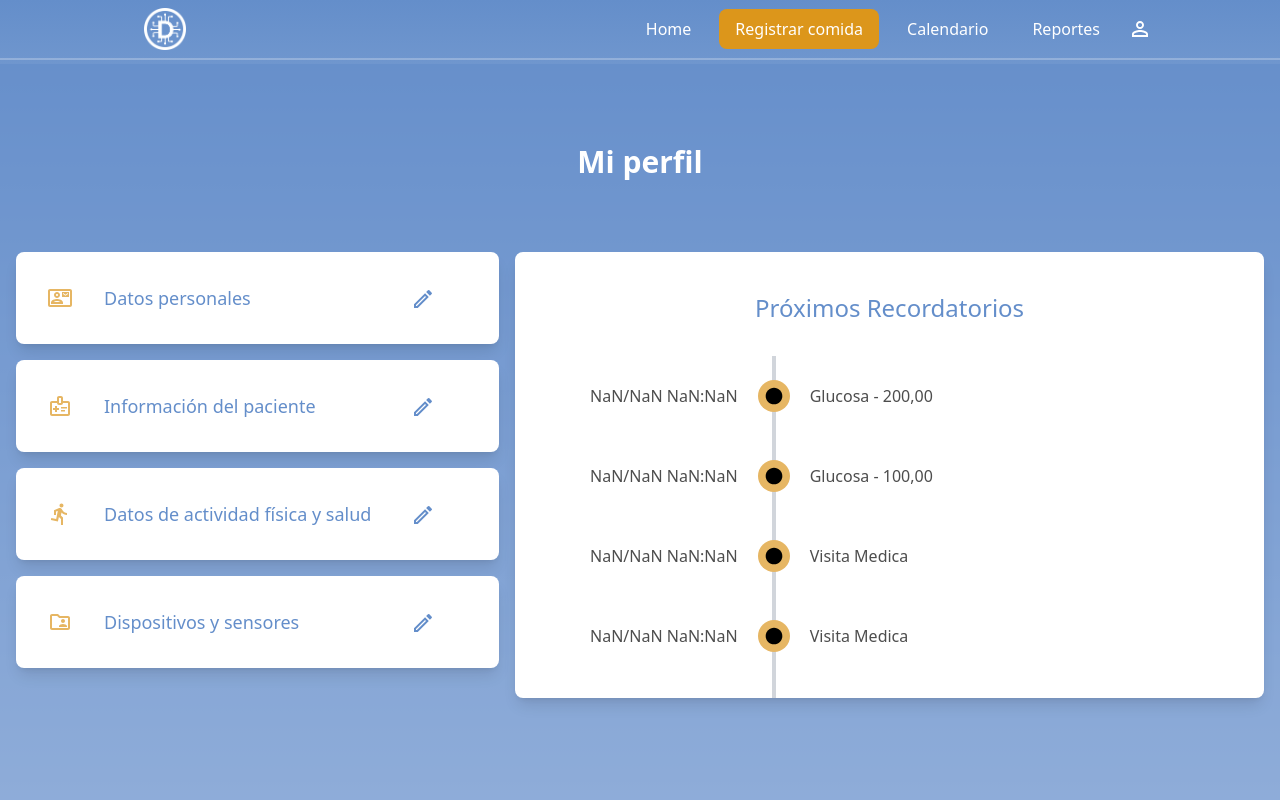
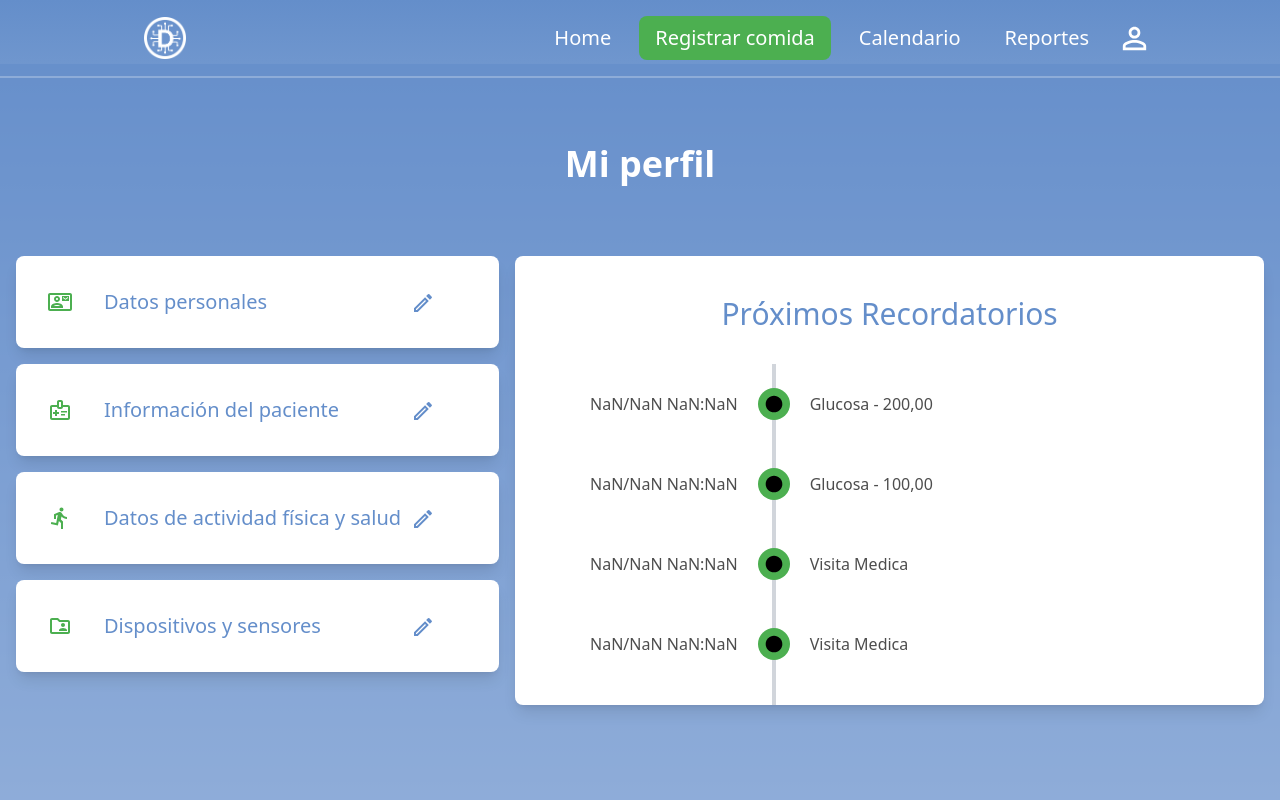
Before and after one commit to NuriaROrquin/diabetia, a Next.js app in the folder frontend/: page /profile in a window 1280 px wide. Shown: the top 800 px of the page. Built offline with nearby package versions, Linux system fonts and the light colour scheme.

Commit message:
Look&Feel

```diff
--- a/frontend/components/card/index.js
+++ b/frontend/components/card/index.js
@@ -1,23 +1,20 @@
 import Link from "next/link";
 import Image from "next/image";
 import MedicalInformationOutlinedIcon from '@mui/icons-material/MedicalInformationOutlined';
-import ContactMailOutlinedIcon from '@mui/icons-material/ContactMailOutlined';
-import DirectionsRunOutlinedIcon from '@mui/icons-material/DirectionsRunOutlined';
-import FolderSharedOutlinedIcon from '@mui/icons-material/FolderSharedOutlined';
 import ModeEditOutlineOutlinedIcon from '@mui/icons-material/ModeEditOutlineOutlined';
 import CustomTooltip from "@/components/tooltip";
-import {ErrorOutline, HelpOutline} from "@mui/icons-material";
+import {ContactMailOutlined, FolderSharedOutlined, DirectionsRunOutlined, ErrorOutline, HelpOutline} from "@mui/icons-material";
 
 const getIconComponent = (title) => {
     switch (title) {
         case 'Datos personales':
-            return ContactMailOutlinedIcon;
+            return ContactMailOutlined;
         case 'Información del paciente':
             return MedicalInformationOutlinedIcon;
         case 'Datos de actividad física y salud':
-            return DirectionsRunOutlinedIcon;
+            return DirectionsRunOutlined;
         case 'Dispositivos y sensores':
-            return FolderSharedOutlinedIcon;
+            return FolderSharedOutlined;
         default:
             return null;
     }
@@ -28,25 +25,33 @@ export const MetricCard = ({number, textIndicator, title, description, unit, too
         return isWarning === null || number == 0 ? 'text-blue-primary' : isWarning === false ? 'text-green-primary' : 'text-red-primary'
     }
 
+    const getBackgroundColor = () => {
+        return isWarning === null || number == 0 ? 'bg-white' : isWarning === false ? 'bg-white' : 'bg-red-primary';
+    }
+
+    const getAdditionalTextColor = () => {
+        return isWarning === null || number == 0 ? 'text-gray-primary' : isWarning === false ? 'text-gray-primary' : 'text-gray-primary'
+    }
+
     return (
 
-        <div className="min-w-80 w-full sm:w-1/3 lg:w-1/4 bg-white p-8 rounded-2xl shadow relative">
+        <div className={`min-w-80 w-full sm:w-1/3 lg:w-1/4 bg-white p-8 rounded-2xl shadow relative`}>
 
             <CustomTooltip title={`${tooltipContent}`}  placement="top" arrow>
                 <HelpOutline className="text-orange-primary absolute top-4 right-4"/>
             </CustomTooltip>
 
-            {isWarning && !loading && number !== 0 && <span className="flex absolute h-6 w-6 top-0 left-0 mt-2 ml-2">
-                <ErrorOutline className="animate-ping font-bold text-6xl text-red-primary">!</ErrorOutline>
+            {isWarning && !loading && number !== 0 && <span className="flex absolute h-1 w-1 top-0 left-0 mt-3 ml-3">
+                <ErrorOutline className="animate-ping-slow font-bold text-3xl text-red-primary"></ErrorOutline>
             </span>}
 
             {!loading &&
                 <div className="w-full flex justify-center flex-col items-center mb-4">
                     <div className="flex items-end">
-                        <h3 className={`${getTextColor()} text-6xl font-bold`}>{number}</h3>
+                        <h3 className={`${getTextColor()} text-7xl font-bold`}>{number}</h3>
                         {unit && <span className={`${getTextColor()} font-bold`}>{unit}</span>}
                     </div>
-                    <span className={`font-semibold ${getTextColor()}`}>{textIndicator}</span>
+                    <span className={`font-semibold ${getTextColor()} text-xl`}>{textIndicator}</span>
                 </div>
             }
             {loading &&
@@ -64,8 +69,8 @@ export const MetricCard = ({number, textIndicator, title, description, unit, too
                 </div>
             }
             <div className="w-full flex justify-center flex-col items-center gap-2">
-                <span className="font-bold text-gray-primary">{title}</span>
-                <span className="text-gray-primary text-center">{description}</span>
+                <span className={`font-bold ${getAdditionalTextColor()} text-xl`}>{title}</span>
+                <span className={`${getAdditionalTextColor()} text-center text-xl`}>{description}</span>
             </div>
         </div>
 
@@ -104,7 +109,7 @@ export const ProfileCard = ({ editInfo }) => {
                         <Link href={item.link || ""} className="flex items-center p-6">
                             {IconComponent && <IconComponent className="text-orange-primary text-4xl mr-8" />}
                             <div>
-                                <span className="text-blue-primary text-lg">{item.title}</span>
+                                <span className="text-blue-primary text-xl">{item.title}</span>
                             </div>
                             <div className="ml-auto">
                                 <ModeEditOutlineOutlinedIcon className="text-blue-primary mr-8" />
--- a/frontend/components/link/index.js
+++ b/frontend/components/link/index.js
@@ -8,7 +8,7 @@ export const CustomLink = ({text, href}) => {
 
 export const NavLink = ({text, href, className}) => {
     return (
-        <Link className={`inline-block text-white no-underline hover:no-underline focus:no-underline focus:text-white hover:text-white py-2 px-4 text-base ${className}`} href={href}>{text}</Link>
+        <Link className={`inline-block text-white no-underline hover:no-underline focus:no-underline focus:text-white hover:text-white py-2 px-4 text-xl ${className}`} href={href}>{text}</Link>
     )
 }
 
--- a/frontend/components/modal/index.js
+++ b/frontend/components/modal/index.js
@@ -5,7 +5,7 @@ const Modal = ({ isVisible, closeModal, children }) => {
     if (!isVisible) return null;
 
     return ReactDOM.createPortal(
-        <div className="fixed text-2xl inset-0 bg-gray-800 bg-opacity-50 flex justify-center items-center z-50">
+        <div className="fixed text-3xl inset-0 bg-gray-800 bg-opacity-50 flex justify-center items-center z-50">
             <div className="bg-white p-10 rounded-xl shadow-lg relative">
                 {children}
                 <button onClick={closeModal} className="absolute top-10 right-10 text-gray-500 hover:text-gray-700">
--- a/frontend/components/navigation/index.js
+++ b/frontend/components/navigation/index.js
@@ -49,9 +49,9 @@ export const Navigation = () => {
 
     return (
         <nav id="header" className={`fixed w-full z-30 top-0 text-white transition-all  ${scrolling && 'bg-blue-primary'} `}>
-            <div className="w-full container mx-auto flex items-center justify-between mt-0 py-2">
+            <div className="w-full container mx-auto flex items-center justify-between mt-0 py-4">
                 <div className="pl-4 flex items-center">
-                    <Link className="toggleColour text-white no-underline hover:no-underline font-bold text-2xl lg:text-4xl"
+                    <Link className="toggleColour text-white no-underline hover:no-underline font-bold text-3xl lg:text-4xl"
                           href="/">
                         <Image src="/logo-blanco.png" width={48} height={48} alt="logo diabetIA" />
                     </Link>
@@ -86,7 +86,7 @@ export const Navigation = () => {
                     </ul>
                     <div className="flex justify-center items-center relative">
                         <button className="flex items-center text-white" onClick={onHandleUserClick}>
-                            <PersonOutline/>
+                            <PersonOutline fontSize="large" />
                         </button>
 
                         <div className={`${openUserMenu ? 'text-opacity-100' : 'opacity-0'} absolute top-10 transition-all delay-0 ease-in-out`}>
--- a/frontend/components/titles/index.js
+++ b/frontend/components/titles/index.js
@@ -1,7 +1,7 @@
 export const TitleSection = ({children, className = ""}) => {
     return (
         <div className={`text-center text-gray-primary ${className}`}>
-            <h1 className="text-3xl font-bold">{children}</h1>
+            <h1 className="text-4xl font-bold">{children}</h1>
         </div>
     )
 }
@@ -9,7 +9,7 @@ export const TitleSection = ({children, className = ""}) => {
 export const SubtitleSection = ({children, className = ""}) => {
     return (
         <div className={`text-center text-gray-primary ${className}`}>
-            <h2 className="text-2xl font-medium">{children}</h2>
+            <h2 className="text-3xl font-medium">{children}</h2>
         </div>
     )
 }
--- a/frontend/constants/index.js
+++ b/frontend/constants/index.js
@@ -40,7 +40,7 @@ export const DASHBOARD_INDICATORS = [
         "key": "insulin",
         "unit": "U",
         "title": "En total",
-        "description": "Su insulina rápida y tu insulina lenta",
+        "description": "Tu insulina rápida y tu insulina lenta",
         "tooltipContent":"Se visualiza la cantidad de dosis de insulina administrada "
     },
     {
--- a/frontend/pages/calendar/index.js
+++ b/frontend/pages/calendar/index.js
@@ -67,7 +67,7 @@ export const CalendarPage = () => {
     return (
         <Section className="pt-12 pb-6">
             <div className="w-full col-start-2 flex justify-self-center justify-center pb-6 text-white">
-                <span className="text-2xl">Tu agenda de bienestar personal, todo en un mismo lugar.</span>
+                <span className="text-3xl">Tu agenda de bienestar personal, todo en un mismo lugar.</span>
             </div>
 
             {eventList && <CustomCalendar events={eventList} handleOnSelectDay={handleOnSelectDay}/>}
@@ -99,7 +99,7 @@ export const CalendarPage = () => {
             })}
 
             <Modal isVisible={isVisible} closeModal={onCloseModal}>
-                <h1 className="text-2xl font-bold my-2">Confirmación</h1>
+                <h1 className="text-3xl font-bold my-2">Confirmación</h1>
                 <p className="my-6">¿Estás seguro de que deseas eliminar este evento?</p>
                 <div className="flex justify-end mt-12">
                     <button onClick={onCloseModal} className="px-4 py-2 bg-gray-500 text-white rounded mr-2 hover:bg-gray-700">
--- a/frontend/pages/dashboard/index.js
+++ b/frontend/pages/dashboard/index.js
@@ -59,11 +59,11 @@ export const Home = () => {
     return (
         <>
         <Section>
-            <div className="container pt-12 flex flex-col">
+            <div className="container pt-20 flex flex-col">
 
 
                 <div className="w-full flex justify-self-center justify-center pb-6">
-                    <span className="text-2xl text-white">Tu panel de salud para la gestión de tu diabetes</span>
+                    <span className="text-3xl text-white">Tu panel de salud para la gestión de tu diabetes</span>
                 </div>
                 <div className="grid grid-cols-3 w-full items-center">
                     <div className="w-full col-start-2 flex justify-self-center justify-center">
--- a/frontend/pages/event/index.js
+++ b/frontend/pages/event/index.js
@@ -8,8 +8,8 @@ export const EventsGrid = () => {
 
             <Section className="items-center justify-center">
 
-                <div className="w-full col-start-2 flex justify-self-center justify-center pt-10 pb-20 text-white">
-                    <span className="text-xl">Elegí un evento para registrar en tu calendario</span>
+                <div className="w-full col-start-2 flex justify-self-center justify-center pt-20 pb-20 text-white">
+                    <span className="text-3xl">Elegí un evento para registrar en tu calendario</span>
                 </div>
                 <div className="container gap-y-24 gap-x-1 flex flex-wrap justify-around items-center">
                     <EventCard events={TYPE_EVENTS}/>
--- a/frontend/pages/food/step-3/index.js
+++ b/frontend/pages/food/step-3/index.js
@@ -71,7 +71,7 @@ const StepThree = () => {
         <Section>
             <div className="container">
                 <div className="bg-white rounded-xl w-full flex flex-col flex-wrap text-gray-primary py-20 px-44 my-12 justify-around gap-x-2 gap-y-12">
-                    <h4 className="font-semibold text-2xl text-center">Seleccione la cantidad consumida de cada producto</h4>
+                    <h4 className="font-semibold text-3xl text-center">Seleccione la cantidad consumida de cada producto</h4>
 
                     {images.map((image) => (
                         <div key={image.id} className="flex w-full gap-12">
--- a/frontend/pages/food/step-4/index.js
+++ b/frontend/pages/food/step-4/index.js
@@ -49,7 +49,7 @@ const StepFour = () => {
                 <div
                     className="bg-white rounded-xl w-full flex flex-col flex-wrap text-gray-primary py-20 px-44 my-12 justify-around gap-x-2 gap-y-12">
 
-                    <h4 className="font-semibold text-2xl text-center">Etiquetas detectadas</h4>
+                    <h4 className="font-semibold text-3xl text-center">Etiquetas detectadas</h4>
                     {imagesUploaded.map((tag) => (
                         <div key={tag.id} className="flex w-full gap-12">
                             <div className="w-56 h-56 flex overflow-hidden rounded-xl">
--- a/frontend/tailwind.config.js
+++ b/frontend/tailwind.config.js
@@ -11,9 +11,9 @@ module.exports = {
         "blue-primary": "#648ECA",
         "blue-secondary": "#5D89C8",
         "blue-focus": "#80a8e1",
-        "orange-primary": "#E6B663",
-        "orange-secondary": "#dc961b",
-        "orange-focus": "#e89f23",
+        "orange-primary": "#4CAF50",
+        "orange-secondary": "#4CAF50",
+        "orange-focus": "#66b669",
         "gray-primary": "#333",
         "gray-secondary": "#b1b1b1",
         "green-primary": "#4CAF50",
@@ -28,8 +28,8 @@ module.exports = {
         "blue-primary": "#648ECA",
         "blue-secondary": "#5D89C8",
         "blue-focus": "#80a8e1",
-        "orange-primary": "#E6B663",
-        "orange-secondary": "#dc961b",
+        "orange-primary": "#4CAF50",
+        "orange-secondary": "#4CAF50",
         "gray-primary": "#333",
         "gray-secondary": "#b1b1b1",
         "green-primary": "#4CAF50",
@@ -39,8 +39,8 @@ module.exports = {
         "blue-primary": "#648ECA",
         "blue-secondary": "#5D89C8",
         "blue-focus": "#80a8e1",
-        "orange-primary": "#E6B663",
-        "orange-secondary": "#dc961b",
+        "orange-primary": "#4CAF50",
+        "orange-secondary": "#4CAF50",
         "gray-primary": "#4D4D4D",
         "gray-secondary": "#b1b1b1",
         "green-primary": "#4CAF50",
@@ -57,6 +57,9 @@ module.exports = {
         'actividad-fisica': "url('/actividad-fisica.webp')",
         'food': "url('/food.jpg')",
 
+      },
+      animation: {
+        'ping-slow': 'ping 3s cubic-bezier(0, 0, 0.2, 1) infinite',
       }
     },
   },
```
